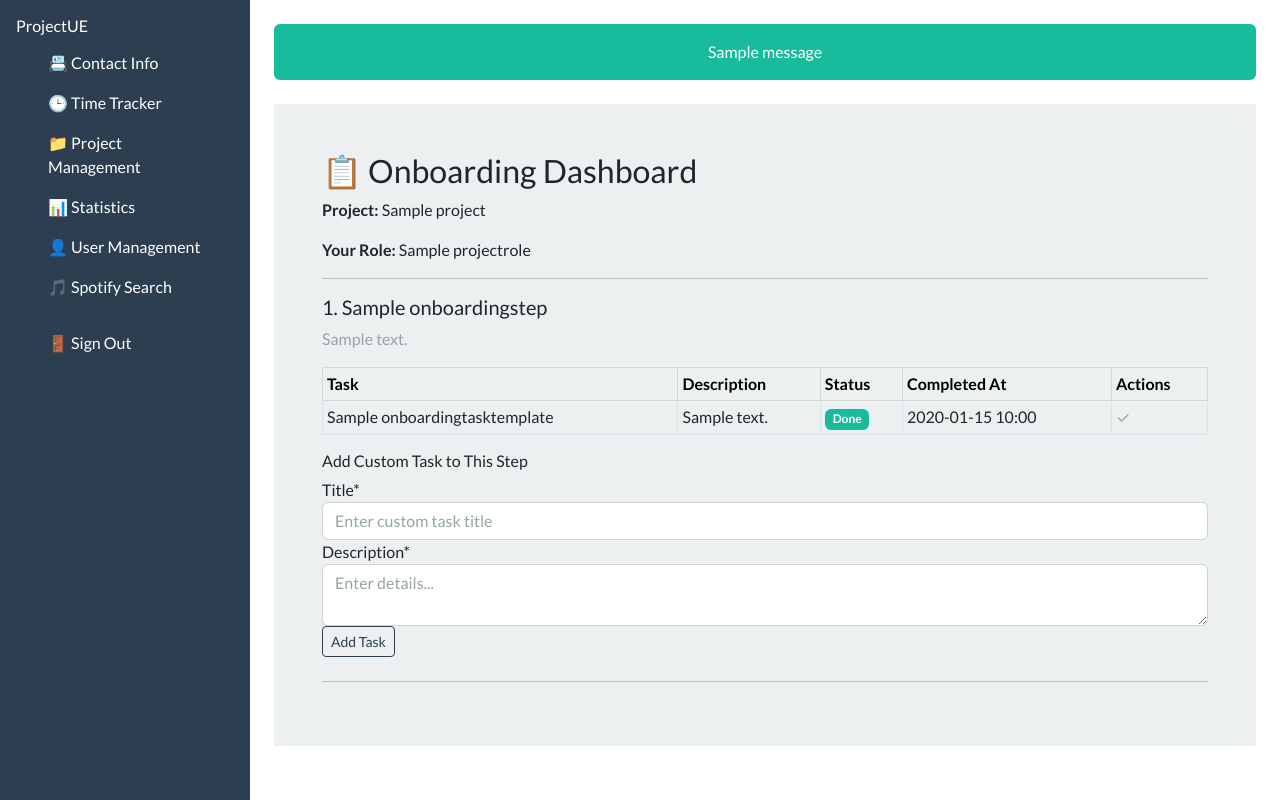
After one commit to Fractaliter/ProjectUE, a Django app: page /onboarding/1/ in a window 1280 px wide. The commit adds this page. Run offline with Django 4.2, Linux system fonts and the light colour scheme; a user stored in the database is signed in; tables that the repository leaves empty hold one stand-in row (values such as "Sample post"); one stand-in notice (Sample message) is shown; some libraries are stand-ins or nearby versions.

Commit message:
Initial Onboarding done

```diff
--- a/crm/static/css/styles.css
+++ b/crm/static/css/styles.css
@@ -11,3 +11,21 @@
     color: white;
 
 }
+
+.sidebar {
+    width: 250px;
+    position: fixed;
+    top: 0;
+    bottom: 0;
+    left: 0;
+    overflow-y: auto;
+  }
+
+  .content {
+    margin-left: 250px;
+  }
+
+  .sidebar .nav-link:hover {
+    background-color: rgba(255, 255, 255, 0.15);
+    border-radius: 4px;
+  }
--- a/crm/webapp/forms.py
+++ b/crm/webapp/forms.py
@@ -3,7 +3,7 @@ from django.contrib.auth.models import User
 from django import forms
 from django.forms.widgets import PasswordInput, TextInput
 
-from .models import Contact, ProjectTask, Project,UserProfile,UserRole, ProjectRole, ProjectMembership
+from .models import Contact, ProjectTask, Project,UserProfile,UserRole, ProjectRole, ProjectMembership, OnboardingTask, OnboardingProgress, OnboardingTaskTemplate, OnboardingStep
 
 # - Register/Create a user
 class CreateUserForm(UserCreationForm):
@@ -93,3 +93,35 @@ class CreateProjectForm(forms.ModelForm):
     class Meta:
         model = Project
         fields = ['name', 'description']
+
+class CreateOnboardingTaskForm(forms.ModelForm):
+    class Meta:
+        model = OnboardingTask
+        fields = ['title', 'description']
+        widgets = {
+            'title': forms.TextInput(attrs={'placeholder': 'Enter custom task title'}),
+            'description': forms.Textarea(attrs={'rows': 2, 'placeholder': 'Enter details...'}),
+        }
+
+class UpdateProgressForm(forms.ModelForm):
+    class Meta:
+        model = OnboardingProgress
+        fields = ['completed']
+
+class CreateOnboardingTaskTemplateForm(forms.ModelForm):
+    class Meta:
+        model = OnboardingTaskTemplate
+        fields = ['step', 'title', 'description', 'is_required']
+        widgets = {
+            'title': forms.TextInput(attrs={'placeholder': 'Task title'}),
+            'description': forms.Textarea(attrs={'rows': 2}),
+        }
+
+class CreateOnboardingStepForm(forms.ModelForm):
+    class Meta:
+        model = OnboardingStep
+        fields = ['role', 'title', 'description', 'order']
+        widgets = {
+            'title': forms.TextInput(attrs={'placeholder': 'Step title'}),
+            'description': forms.Textarea(attrs={'rows': 2}),
+        }
--- a/crm/webapp/models.py
+++ b/crm/webapp/models.py
@@ -141,3 +141,12 @@ class OnboardingTask(BaseTask):
 
     def __str__(self):
         return f"{self.title} by {self.membership.user.username}"
+
+class OnboardingProgress(models.Model):
+    membership = models.ForeignKey('ProjectMembership', on_delete=models.CASCADE, related_name='onboarding_progress')
+    task = models.ForeignKey(OnboardingTask, on_delete=models.CASCADE)
+    completed = models.BooleanField(default=False)
+    completed_at = models.DateTimeField(null=True, blank=True)
+
+    class Meta:
+        unique_together = ('membership', 'task')
--- a/crm/webapp/templates/webapp/base.html
+++ b/crm/webapp/templates/webapp/base.html
@@ -23,56 +23,24 @@
 
     <body>
 
-        <!-- Create Navbar here -->
+        <div class="d-flex">
+          {% include 'webapp/sidebar.html' %}
 
-        {% include 'webapp/navbar.html' %}
-
-        <div class="container">
-
-            <br>
-
-            <!-- Notification messages -->
-
+          <!-- Main Content -->
+          <div class="content flex-grow-1 p-4">
             {% for message in messages %}
-
-                {% if message.level == DEFAULT_MESSAGE_LEVELS.SUCCESS %}
-
-
-                    <p id="message-timer" class="alert alert-success float-center text-center message-text">
-
-                        <i class="fa fa-check" aria-hidden="true"></i> &nbsp; {{message}}
-
-                    </p>
-
-
-                {% endif %}
-
-
+              {% if message.level == DEFAULT_MESSAGE_LEVELS.SUCCESS %}
+                <p class="alert alert-success text-center">{{ message }}</p>
+              {% endif %}
             {% endfor %}
 
-           {% block content %}
+            {% block content %}{% endblock %}
+          </div>
+        </div>
+
+      </body>
 
 
 
 
-           {% endblock %}
-
-        </div>
-
-        <script src="{% static 'js/app.js' %}"></script>
-
-
-        <script src="https://code.jquery.com/jquery-3.4.1.slim.min.js" integrity="sha384-J6qa4849blE2+poT4WnyKhv5vZF5SrPo0iEjwBvKU7imGFAV0wwj1yYfoRSJoZ+n" crossorigin="anonymous"></script>
-
-
-        <script src="https://cdn.jsdelivr.net/npm/popper.js@1.16.0/dist/umd/popper.min.js" integrity="sha384-Q6E9RHvbIyZFJoft+2mJbHaEWldlvI9IOYy5n3zV9zzTtmI3UksdQRVvoxMfooAo" crossorigin="anonymous"></script>
-
-        <script src="https://cdn.jsdelivr.net/npm/bootstrap@4.4.1/dist/js/bootstrap.min.js" integrity="sha384-wfSDF2E50Y2D1uUdj0O3uMBJnjuUD4Ih7YwaYd1iqfktj0Uod8GCExl3Og8ifwB6" crossorigin="anonymous"></script>
-
-
-
-    </body>
-
-
-
 </html>
--- a/crm/webapp/templates/webapp/manage_projects.html
+++ b/crm/webapp/templates/webapp/manage_projects.html
@@ -122,6 +122,10 @@
             <i class="fa fa-plus"></i> Add Role
           </button>
         </form>
+        <hr>
+        <a href="{% url 'onboarding_setup' project.id %}" class="btn btn-outline-dark btn-sm">
+          <i class="fa fa-cogs"></i> Onboarding Setup
+        </a>
 
       </div>
     </div>
--- /dev/null
+++ b/crm/webapp/templates/webapp/onboarding_dashboard.html
@@ -0,0 +1,81 @@
+{% extends 'webapp/base.html' %}
+{% load crispy_forms_tags %}
+{% load onboarding_extras %}
+
+{% block content %}
+<div class="container bg-light shadow-md p-5 mt-4">
+  <h3>📋 Onboarding Dashboard</h3>
+  <p><strong>Project:</strong> {{ membership.project.name }}</p>
+  <p><strong>Your Role:</strong> {{ membership.role.name }}</p>
+
+  <hr>
+
+  {% for step in onboarding_steps %}
+    <div class="mb-4">
+      <h5>{{ step.order }}. {{ step.title }} {% if step.is_required %}<span class="badge bg-danger">Required</span>{% endif %}</h5>
+      {% if step.description %}
+        <p class="text-muted">{{ step.description }}</p>
+      {% endif %}
+
+      <table class="table table-bordered table-sm">
+        <thead class="table-light">
+          <tr>
+            <th>Task</th>
+            <th>Description</th>
+            <th>Status</th>
+            <th>Completed At</th>
+            <th>Actions</th>
+          </tr>
+        </thead>
+        <tbody>
+        {% for template in step.task_templates.all %}
+          {% with user_task=user_tasks|get_item:template.id %}
+            <tr>
+              <td>{{ template.title }}</td>
+              <td>{{ template.description }}</td>
+              <td>
+                {% if user_task and user_task.completed %}
+                  <span class="badge bg-success">Done</span>
+                {% else %}
+                  <span class="badge bg-warning text-dark">To Do</span>
+                {% endif %}
+              </td>
+              <td>
+                {% if user_task and user_task.completed_at %}
+                  {{ user_task.completed_at|date:"Y-m-d H:i" }}
+                {% else %}
+                  —
+                {% endif %}
+              </td>
+              <td>
+                {% if not user_task or not user_task.completed %}
+                  <form method="post" style="display:inline;">
+                    {% csrf_token %}
+                    <input type="hidden" name="complete_task_id" value="{{ template.id }}">
+                    <button type="submit" class="btn btn-sm btn-outline-success">Mark as done</button>
+                  </form>
+                {% else %}
+                  <span class="text-muted">✓</span>
+                {% endif %}
+              </td>
+            </tr>
+          {% endwith %}
+        {% empty %}
+          <tr><td colspan="5"><em>No tasks in this step.</em></td></tr>
+        {% endfor %}
+        </tbody>
+      </table>
+
+      <h6>Add Custom Task to This Step</h6>
+      <form method="post" class="mb-4">
+        {% csrf_token %}
+        <input type="hidden" name="custom_step_id" value="{{ step.id }}">
+        {{ custom_task_form|crispy }}
+        <button type="submit" class="btn btn-outline-primary btn-sm">Add Task</button>
+      </form>
+    </div>
+    <hr>
+  {% endfor %}
+
+</div>
+{% endblock %}
--- /dev/null
+++ b/crm/webapp/templates/webapp/sidebar.html
@@ -0,0 +1,21 @@
+<nav class="bg-primary sidebar text-white p-3 vh-100">
+  <h4 class="navbar-brand text-white">ProjectUE</h4>
+  <ul class="nav flex-column">
+    {% if user.is_authenticated %}
+      <li class="nav-item"><a class="nav-link text-white" href="{% url 'contact_dashboard' %}">📇 Contact Info</a></li>
+      <li class="nav-item"><a class="nav-link text-white" href="{% url 'task_dashboard' %}">🕒 Time Tracker</a></li>
+      <li class="nav-item"><a class="nav-link text-white" href="{% url 'manage_projects' %}">📁 Project Management</a></li>
+      <li class="nav-item"><a class="nav-link text-white" href="{% url 'statistics_dashboard' %}">📊 Statistics</a></li>
+
+      {% if user.is_superuser %}
+        <li class="nav-item"><a class="nav-link text-white" href="{% url 'manage_users' %}">👤 User Management</a></li>
+      {% endif %}
+
+      <li class="nav-item"><a class="nav-link text-white" href="{% url 'artist_search_url' %}">🎵 Spotify Search</a></li>
+      <li class="nav-item mt-3"><a class="nav-link text-white" href="{% url 'user-logout' %}">🚪 Sign Out</a></li>
+    {% else %}
+      <li class="nav-item"><a class="nav-link text-white" href="{% url 'register' %}">Register</a></li>
+      <li class="nav-item"><a class="nav-link text-white" href="{% url 'my-login' %}">Login</a></li>
+    {% endif %}
+  </ul>
+</nav>
--- /dev/null
+++ b/crm/webapp/templatetags/onboarding_extras.py
@@ -0,0 +1,7 @@
+# webapp/templatetags/onboarding_extras.py
+from django import template
+register = template.Library()
+
+@register.filter
+def get_item(dictionary, key):
+    return dictionary.get(key)
--- a/crm/webapp/urls.py
+++ b/crm/webapp/urls.py
@@ -36,6 +36,10 @@ urlpatterns = [
     path('artist-search/', views.artist_search, name='artist_search_url'),
     path('export-csv/', views.export_tasks_csv, name='export_tasks_csv'),
     path('manage-projects', views.manage_projects, name='manage_projects'),
+    path('onboarding/<int:membership_id>/', views.onboarding_dashboard, name='onboarding_dashboard'),
+    path('onboarding/progress/<int:progress_id>/update/', views.update_onboarding_progress, name='update_onboarding_progress'),
+    path('projects/<int:project_id>/onboarding-setup/', views.onboarding_setup, name='onboarding_setup'),
+
 
 
 
--- a/crm/webapp/views.py
+++ b/crm/webapp/views.py
@@ -1,11 +1,13 @@
 import csv
 from django.shortcuts import render, redirect, get_object_or_404
-from .forms import CreateUserForm, LoginForm, CreateContactForm, ContactForm, UpdateContactForm, TaskForm, ProjectForm, CreateRoleForm,AssignProjectRoleForm, AddMemberForm, CreateProjectRoleForm, CreateProjectForm
+from .forms import (CreateUserForm, LoginForm, CreateContactForm, ContactForm, UpdateContactForm, TaskForm, ProjectForm, CreateRoleForm,
+                    AssignProjectRoleForm, AddMemberForm, CreateProjectRoleForm, CreateProjectForm, CreateOnboardingTaskForm,UpdateProgressForm,CreateOnboardingTaskTemplateForm, CreateOnboardingStepForm)
 from django.db.models import Count, Sum
+from django.utils import timezone
 from django.contrib.auth.models import auth
 from django.contrib.auth import authenticate
 from django.contrib.auth.decorators import login_required, user_passes_test
-from .models import Contact, Project, ProjectTask, User,UserProfile, UserRole, ProjectRole, ProjectMembership
+from .models import Contact, Project, ProjectTask, User,UserProfile, UserRole, ProjectRole, ProjectMembership, OnboardingStep, OnboardingTaskTemplate, OnboardingTask, OnboardingProgress
 from django.contrib import messages
 from .spotify_utils import get_artist_info
 from django.http import HttpResponse
@@ -53,9 +55,18 @@ def contact_dashboard(request):
 @login_required(login_url='my-login')
 def task_dashboard(request):
     my_tasks = ProjectTask.objects.filter(assigned_to=request.user)
-    my_projects = Project.objects.all()
-    context = {'tasks': my_tasks, 'projects': my_projects}
+
+    # tylko projekty, gdzie user jest członkiem
+    my_memberships = ProjectMembership.objects.filter(user=request.user).select_related('project')
+    my_projects = [m.project for m in my_memberships]
+
+    context = {
+        'tasks': my_tasks,
+        'projects': my_projects,
+        'memberships': my_memberships,
+    }
     return render(request, 'webapp/task_dashboard.html', context=context)
+
 
 
 @login_required(login_url='my-login')
@@ -328,3 +339,157 @@ def manage_projects(request):
         'create_project_form': create_project_form,
     }
     return render(request, 'webapp/manage_projects.html', context)
+
+
+@login_required
+def onboarding_progress(request, membership_id):
+    membership = get_object_or_404(ProjectMembership, id=membership_id, user=request.user)
+    steps = OnboardingStep.objects.filter(role=membership.role).order_by("order")
+    tasks = OnboardingTask.objects.filter(membership=membership)
+
+    task_lookup = {(t.step.id, t.template.id): t for t in tasks}
+
+    structured = []
+    for step in steps:
+        templates = step.task_templates.all()
+        step_tasks = []
+        for tmpl in templates:
+            task = task_lookup.get((step.id, tmpl.id))
+            step_tasks.append({"template": tmpl, "task": task})
+        structured.append({"step": step, "tasks": step_tasks})
+
+    context = {
+        "membership": membership,
+        "structured_steps": structured,
+    }
+    return render(request, "webapp/onboarding_progress.html", context)
+
+@login_required
+def mark_task_complete(request, task_id):
+    task = get_object_or_404(OnboardingTask, id=task_id, membership__user=request.user)
+    task.status = "done"
+    task.completed_at = timezone.now()
+    task.save()
+    messages.success(request, f"Marked task '{task.template.title}' as complete.")
+    return redirect("onboarding_progress", membership_id=task.membership.id)
+
+@login_required
+def add_custom_task(request, membership_id, step_id):
+    membership = get_object_or_404(ProjectMembership, id=membership_id, user=request.user)
+    step = get_object_or_404(OnboardingStep, id=step_id, role=membership.role)
+
+    if request.method == "POST":
+        title = request.POST.get("title")
+        if title:
+            template = OnboardingTaskTemplate.objects.create(
+                step=step,
+                title=title,
+                created_by=request.user,
+                is_custom=True,
+            )
+            OnboardingTask.objects.create(
+                membership=membership,
+                step=step,
+                template=template,
+                assigned_by=request.user,
+            )
+            messages.success(request, "Custom task added.")
+        return redirect("onboarding_progress", membership_id=membership.id)
+
+@login_required
+def onboarding_dashboard(request, membership_id):
+    membership = get_object_or_404(ProjectMembership, id=membership_id, user=request.user)
+    steps = OnboardingStep.objects.filter(role=membership.role).order_by('order')
+
+    user_tasks = {
+        task.template.id: task
+        for task in OnboardingTask.objects.filter(membership=membership)
+    }
+
+    if request.method == 'POST':
+        if 'complete_task_id' in request.POST:
+            task_id = request.POST.get('complete_task_id')
+            template = get_object_or_404(OnboardingTaskTemplate, id=task_id)
+            task, _ = OnboardingTask.objects.get_or_create(
+                membership=membership,
+                template=template
+            )
+            task.completed = True
+            task.completed_at = timezone.now()
+            task.save()
+            return redirect('onboarding_dashboard', membership_id=membership.id)
+
+        elif 'custom_step_id' in request.POST:
+            step_id = request.POST.get('custom_step_id')
+            step = get_object_or_404(OnboardingStep, id=step_id, role=membership.role)
+            form = CreateOnboardingTaskForm(request.POST)
+            if form.is_valid():
+                task = form.save(commit=False)
+                task.membership = membership
+                task.step = step
+                task.save()
+                return redirect('onboarding_dashboard', membership_id=membership.id)
+    else:
+        form = CreateOnboardingTaskForm()
+
+    context = {
+        'membership': membership,
+        'onboarding_steps': steps,
+        'user_tasks': user_tasks,
+        'custom_task_form': form,
+    }
+    return render(request, 'webapp/onboarding_dashboard.html', context)
+
+@login_required
+def update_onboarding_progress(request, progress_id):
+    progress = get_object_or_404(OnboardingProgress, id=progress_id, membership__user=request.user)
+
+    if request.method == 'POST':
+        form = UpdateProgressForm(request.POST, instance=progress)
+        if form.is_valid():
+            updated_progress = form.save(commit=False)
+            if updated_progress.completed and not progress.completed_at:
+                updated_progress.completed_at = timezone.now()
+            updated_progress.save()
+            return redirect('onboarding_dashboard', project_id=progress.membership.project.id)
+    else:
+        form = UpdateProgressForm(instance=progress)
+
+    context = {'form': form, 'progress': progress}
+    return render(request, 'webapp/update_onboarding_progress.html', context)
+
+@login_required
+def onboarding_setup(request, project_id):
+    project = get_object_or_404(Project, id=project_id)
+    roles = ProjectRole.objects.filter(project=project)
+    task_form = CreateOnboardingTaskTemplateForm()
+    step_form = CreateOnboardingStepForm()
+
+    if request.method == 'POST':
+        if 'add_task' in request.POST:
+            task_form = CreateOnboardingTaskTemplateForm(request.POST)
+            if task_form.is_valid():
+                task_form.save()
+                messages.success(request, "Task added successfully.")
+                return redirect('onboarding_setup', project_id=project_id)
+
+        elif 'add_step' in request.POST:
+            step_form = CreateOnboardingStepForm(request.POST)
+            if step_form.is_valid():
+                step_form.save()
+                messages.success(request, "Step added successfully.")
+                return redirect('onboarding_setup', project_id=project_id)
+
+        elif 'delete_task' in request.POST:
+            task_id = request.POST.get("task_id")
+            OnboardingTaskTemplate.objects.filter(id=task_id).delete()
+            messages.success(request, "Task deleted.")
+            return redirect('onboarding_setup', project_id=project_id)
+
+    context = {
+        'project': project,
+        'roles': roles,
+        'task_form': task_form,
+        'step_form': step_form,
+    }
+    return render(request, 'webapp/onboarding_setup.html', context)
```
Also changed, not shown: crm/webapp/templates/webapp/navbar.html (deleted, +0 -112 lines), crm/webapp/templates/webapp/onboarding_setup.html (added, +74 -0 lines), crm/webapp/templates/webapp/task_dashboard.html (+15 -4 lines), crm/webapp/templates/webapp/update_onboarding_progress.html (added, +27 -0 lines), crm/webapp/migrations/0006_onboardingprogress.py (added), crm/webapp/templatetags/__init__.py (added).
